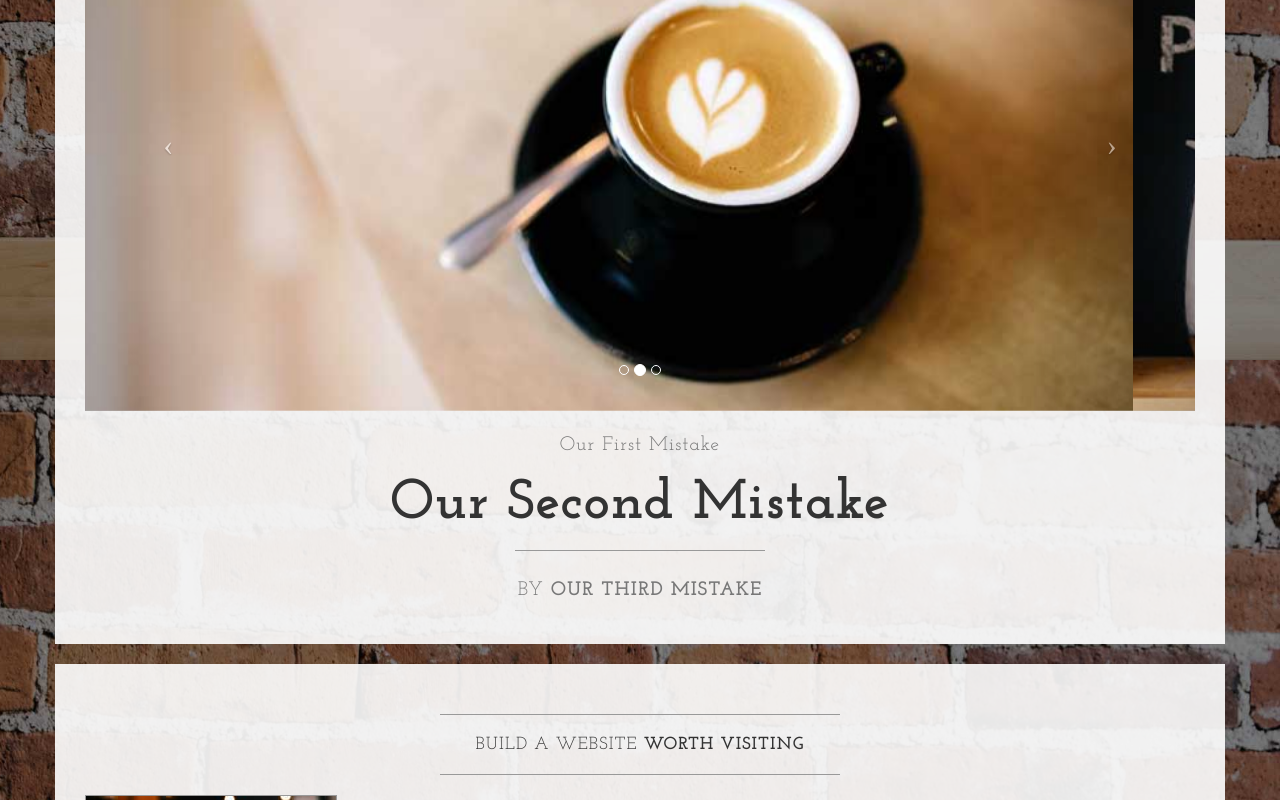
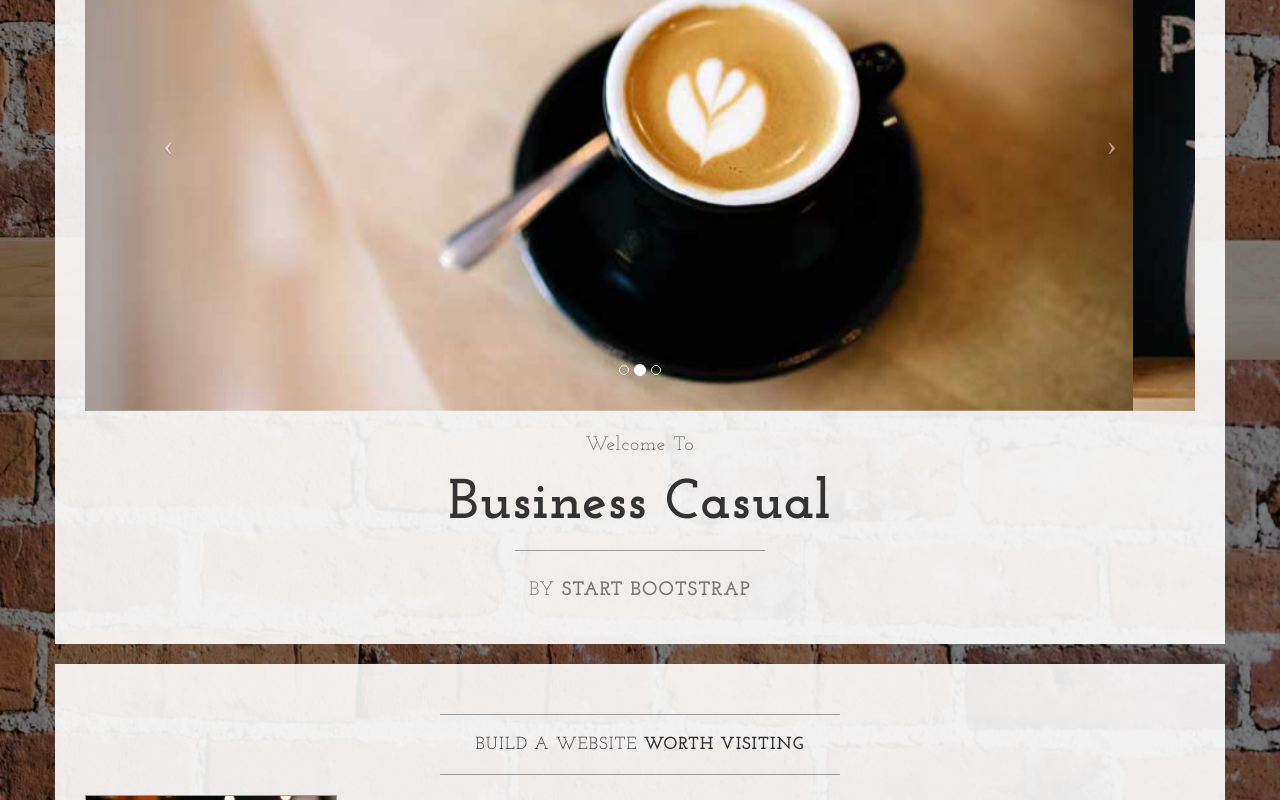
Before and after one commit to lanklo/learnable-git, a plain HTML site: page index.html in a window 1280 px wide. Shown: the part 440-1240 px from the top of the page. Drawn offline with nearby package versions, Linux system fonts and the light colour scheme.

Commit message:
Revert "comm third mistake"
This reverts commit 88c7802dac9f04b29012807e2595dce4143fefa0.

```diff
--- a/index.html
+++ b/index.html
@@ -106,13 +106,13 @@
                         </a>
                     </div>
                     <h2 class="brand-before">
-                        <small>Our first mistake</small>
+                        <small>Welcome to</small>
                     </h2>
-                    <h1 class="brand-name">Our second mistake</h1>
+                    <h1 class="brand-name">Business Casual</h1>
                     <hr class="tagline-divider">
                     <h2>
                         <small>By
-                            <strong>Our third mistake</strong>
+                            <strong>Start Bootstrap</strong>
                         </small>
                     </h2>
                 </div>
```
